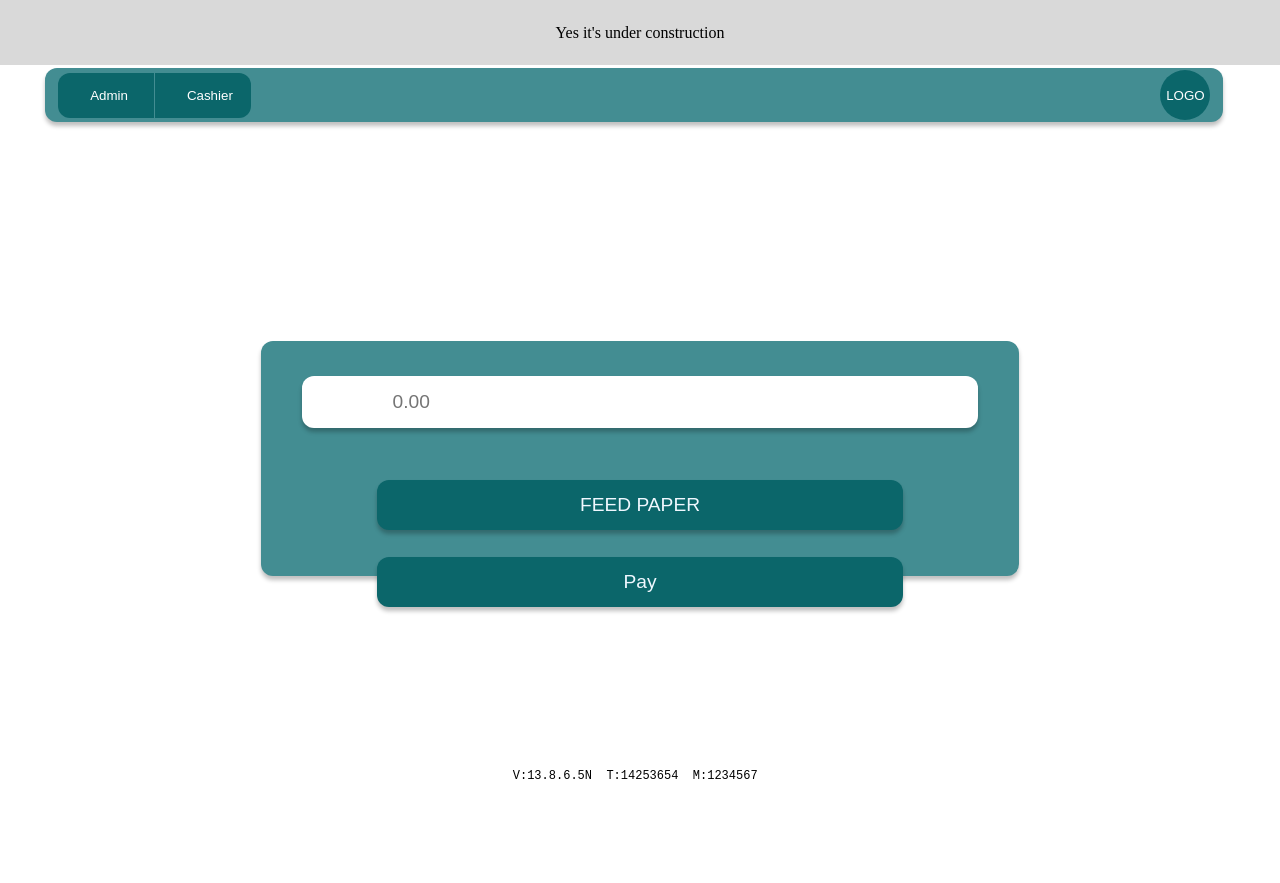
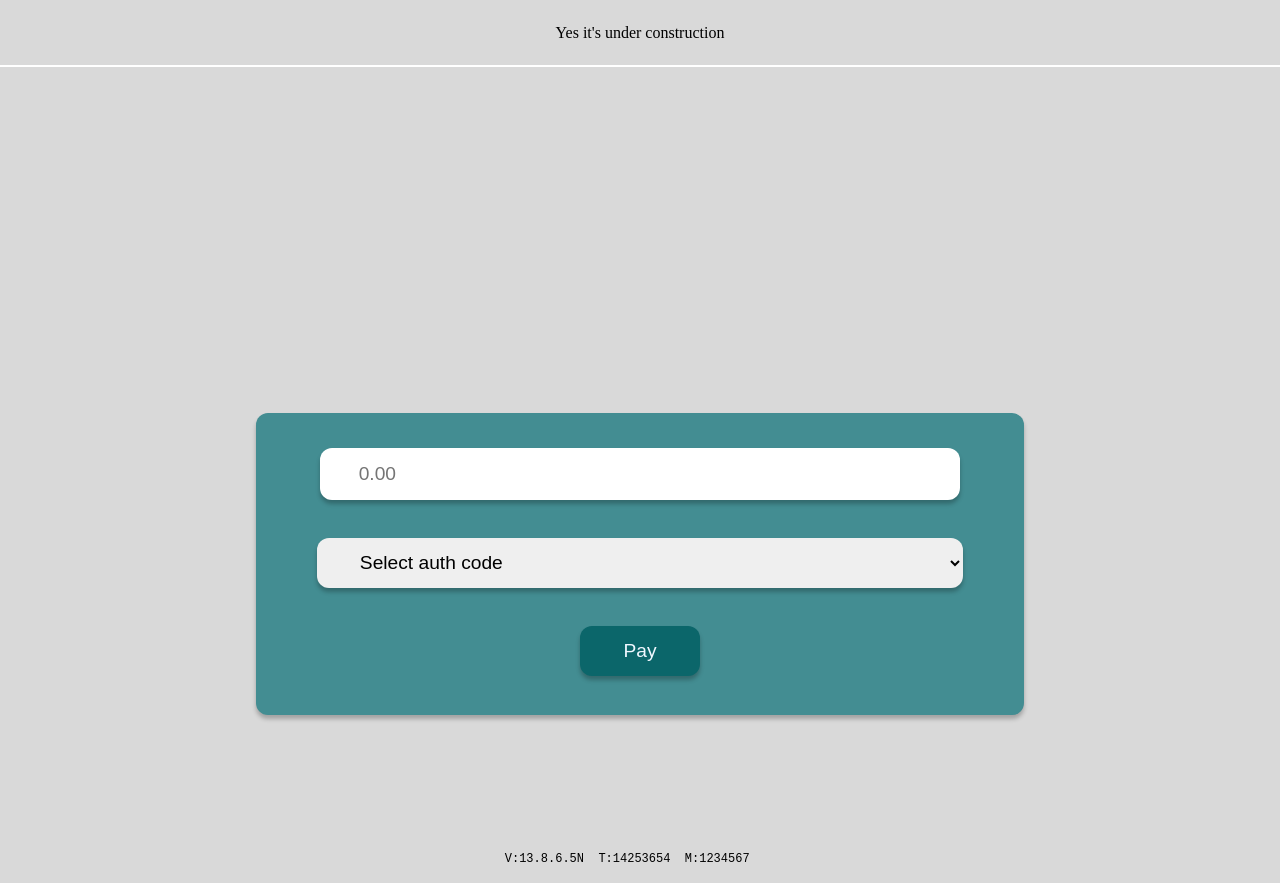
Before and after one commit to Shelly271/POS, an Angular app: page / in a window 1280 px wide. Before the commit the page ends 800 px from the top, so only its background shows below. Built offline with nearby package versions, Linux system fonts and the light colour scheme.

Commit message:
commiting unfinished pre-auth completion.

```diff
--- a/src/app/app.module.ts
+++ b/src/app/app.module.ts
@@ -13,6 +13,7 @@ import { OperatorMenuComponent } from './shared/components/operator-menu/operato
 import { KeyboardComponent } from './shared/components/keyboard/keyboard.component';
 import { CardPaymentComponent } from './shared/components/card-payment/card-payment.component';
 import { SaleAndCashComponent } from './shared/components/sale-and-cash/sale-and-cash.component';
+import { PreAuthCompletionComponent } from './shared/components/pre-auth-completion/pre-auth-completion.component';
 
 @NgModule({
   declarations: [
@@ -24,7 +25,8 @@ import { SaleAndCashComponent } from './shared/components/sale-and-cash/sale-and
     OperatorMenuComponent,
     KeyboardComponent,
     CardPaymentComponent,
-    SaleAndCashComponent
+    SaleAndCashComponent,
+    PreAuthCompletionComponent
   ],
   imports: [
     BrowserModule,
--- a/src/app/shared/components/home/home.component.html
+++ b/src/app/shared/components/home/home.component.html
@@ -21,8 +21,6 @@
         </div>
         <app-keyboard *ngIf="showKeyboard" (onKeyboardInput)="addValue($event)"></app-keyboard>
         <app-footer *ngIf="!showKeyboard"></app-footer>
-
-
     </form>
 </div>
 <div class="sideNav" *ngIf="sideNav">
--- a/src/app/shared/components/home/home.component.ts
+++ b/src/app/shared/components/home/home.component.ts
@@ -11,8 +11,8 @@ export class HomeComponent implements OnInit {
   form: FormGroup = new FormGroup({})
 
   adminData = 'dataFromHome';
-  handleChildEvent(eventData: string){
-    console.log('Event form Child:',eventData);
+  handleChildEvent(eventData: string) {
+    console.log('Event form Child:', eventData);
   }
 
   menuItem: any[] = [];
@@ -21,6 +21,22 @@ export class HomeComponent implements OnInit {
   showKeyboard: boolean = false;
   numericValue: number = 0.00;
   constructor(private formBuilder: FormBuilder, private router: Router) {
+  } admin() {
+    this.home = false;
+    this.sideNav = true;
+    this.menuItem = [{ key: 1, value: 'Operator Menu', link: 'operator' },
+    { key: 2, value: 'Report Menu', link: 'report' },
+    { key: 3, value: 'Manager Menu', link: 'manager' },
+    { key: 4, value: 'Suport Menu', link: 'suport' },
+    ]
+  } cashier() {
+    this.home = false;
+    this.sideNav = true;
+    this.menuItem = [{ key: 1, value: 'Sale and Cash', link: 'cashAnd' },
+    { key: 2, value: 'Refund ', link: 'refund' },
+    { key: 3, value: 'Pre-Auth', link: 'pre-auth' },
+    { key: 4, value: 'Pre-Auth Completion', link: 'completion' },
+    { key: 5, value: 'Voice Override', link: 'override' }]
   }
   keyboard() {
     this.showKeyboard = true;
@@ -45,24 +61,8 @@ export class HomeComponent implements OnInit {
   ngOnInit(): void {
     this.formBinding();
 
-  } admin() {
-    this.home = false;
-    this.sideNav = true;
-    this.menuItem = [{ key: 1, value: 'Operator Menu', link: 'operator' },
-    { key: 2, value: 'Report Menu', link: 'report' },
-    { key: 3, value: 'Manager Menu', link: 'manager' },
-    { key: 4, value: 'Suport Menu', link: 'suport' },
-    ]
-  } cashier() {
-    this.home = false;
-    this.sideNav = true;
-    this.menuItem = [{ key: 1, value: 'Operator', link: 'operator'},
-    { key: 2, value: 'Refund ', link: 'refund' },
-    { key: 3, value: 'Pre-Auth', link: 'pre-auth' },
-    { key: 4, value: 'Pre-Auth Completion', link: 'completion' },
-    { key: 5, value: 'Voice Override', link: 'override' }]
   }
-  navigate(link: string){
+  navigate(link: string) {
 
   }
   formBinding() {
--- a/src/app/shared/components/keyboard/keyboard.component.css
+++ b/src/app/shared/components/keyboard/keyboard.component.css
@@ -4,7 +4,7 @@
     justify-content: center;
     align-self: center;
     flex-direction: row;
-    margin-left: 3%;
+    margin-left: 5%;
     position: absolute;
     margin-top: 2%;
     padding: auto;
--- a/src/app/shared/components/operator-menu/operator-menu.component.css
+++ b/src/app/shared/components/operator-menu/operator-menu.component.css
@@ -2,9 +2,9 @@
     flex: 0;
     position: absolute;
     width: 100%;
-    height: 89%;
+    height: 91%;
     left: 0px;
-    top: 70px;
+    top: 67px;
     background: #D9D9D9;
 }
 
@@ -48,7 +48,10 @@ img {
     border: #D9D9D9;
     height:55% ;
     width: 22%;
+    outline: none;
+
 }
+
 .btn_btn_primary:hover {
     background: #D9D9D9;
 }
--- /dev/null
+++ b/src/app/shared/components/pre-auth-completion/pre-auth-completion.component.css
@@ -0,0 +1,69 @@
+.container {
+    flex: 0;
+    position: absolute;
+    width: 100%;
+    height: 102%;
+    left: 0px;
+    top: 67px;
+    background: #D9D9D9;
+    font-family: 'Segoe UI', Tahoma, Geneva, Verdana, sans-serif;
+}
+
+.screen {
+    display: block !important;
+    justify-content: space-between;
+    align-self: center;
+    flex-direction: row;
+    padding-top: 35px;
+    margin-top: 27%;
+    margin-left: 20%;
+    /* height: 200px; */
+    width: 60%;
+    text-align: center;
+    background-color: #438D92;
+    border-radius: 12px;
+    box-shadow: 0px 4px 4px rgba(0, 0, 0, 0.25);
+}
+
+.row {
+    /* display: flex;
+    width: 10;
+    height: 64px;
+    top: 77px;
+    background: #438D92; */
+}
+
+.amount,
+select {
+    outline: none;
+    border-radius: 12px;
+    font-size: larger;
+    padding-left: 5%;
+    box-shadow: 0px 4px 4px rgba(0, 0, 0, 0.25);
+    border: none;
+    width: 78%;
+    height: 50px;
+    outline-style: none;
+    margin-bottom: 5%;
+}
+
+#select {
+    width: 84%;
+}
+
+.btn {
+    border-radius: 12px;
+    font-size: larger;
+    background-color: #0B666A;
+    color: aliceblue;
+    box-shadow: 0px 4px 4px rgba(0, 0, 0, 0.25);
+    border: none;
+    height: 50px;
+    width: 120px;
+    margin-bottom: 5%;
+}
+
+.btn:hover {
+    background-color: #ffffff;
+    color: #0B666A;
+}
--- /dev/null
+++ b/src/app/shared/components/pre-auth-completion/pre-auth-completion.component.html
@@ -0,0 +1,42 @@
+<app-header></app-header>
+<!-- (focus)="keyboard()" value="{{pin}}"  -->
+<div class="container">
+    <div class="row">
+        <div class="operator_menu">
+        </div>
+    </div>
+    <form [formGroup]="form" (ngSubmit)="submit()">
+        <div class="screen">
+            <div>
+                <input type="number" placeholder="0.00" class="amount" formControlName="amount" value={{numericValue}}
+                    (focus)="keyboard()">
+
+                <!-- <select id="select" (change)=" onSelectedSubject(code.value)">
+                    <option>Select auth code</option>
+                    <ng-container *ngFor="let code of codes">
+                        <option>{{code}}</option>
+                    </ng-container>
+                </select> -->
+
+                <select id="select" (change)="selectedCode(code.value)">
+                    <option>Select auth code</option>
+                    <ng-container *ngFor="let code of codes">
+                        <option value={{code}}>{{code}}</option>
+                    </ng-container>
+                </select>
+
+                <div class="buttons">
+                    <!-- <input type="button" value="test" (click)="testing()" /> -->
+                    <input type="submit" value="Pay" id="payBtn" class="btn">
+                </div>
+
+            </div>
+
+        </div>
+
+        <app-keyboard *ngIf="showKeyboard" (onKeyboardInput)="addValue($event)"></app-keyboard>
+        <app-footer *ngIf="!showKeyboard"></app-footer>
+
+
+    </form>
+</div>
--- /dev/null
+++ b/src/app/shared/components/pre-auth-completion/pre-auth-completion.component.ts
@@ -0,0 +1,63 @@
+import { Component } from '@angular/core';
+import { FormBuilder, FormGroup } from '@angular/forms';
+import { NavigationExtras, Router } from '@angular/router';
+
+@Component({
+  selector: 'app-pre-auth-completion',
+  templateUrl: './pre-auth-completion.component.html',
+  styleUrls: ['./pre-auth-completion.component.css']
+})
+export class PreAuthCompletionComponent {
+  form: FormGroup = new FormGroup({});
+  codes: any[] = ['142', '143', '587']
+  showKeyboard: boolean = false;
+  numericValue: number = 0;
+  code: any;
+  constructor(private formBuilder: FormBuilder, private router: Router) {
+  }
+  keyboard() {
+    this.showKeyboard = true;
+  }
+  addValue(value: number) {
+    if (value < 0) {
+      this.showKeyboard = false;
+    } else {
+      this.numericValue = value;
+    }
+  }
+  ngOnInit(): void {
+    this.formBinding();
+
+  }
+  formBinding() {
+    this.form = this.formBuilder.group({
+      amount: [''],
+      code: ['']
+    });
+  }
+  //===========================
+
+  selectedCode(value: any) {
+    this.code = value;
+    // console.log(value);
+
+
+  }
+  // testing() {
+  //   alert(this.code)
+  // }
+  //===========================
+  submit() {
+    this.selectedCode(this.code);
+    this.form.value.amount = this.numericValue
+    this.form.value.code = this.code
+    alert(this.form.value.code);
+
+    // const data: NavigationExtras = {
+    //   state: {
+    //     price: this.form.value.amount
+    //   },
+    // };
+    // this.router.navigate(['pay'], data);
+  }
+}
```
Also changed, not shown: src/app/app-routing.module.ts (+7 -2 lines), 1 other file (tests, documents, lock files or other folders).
